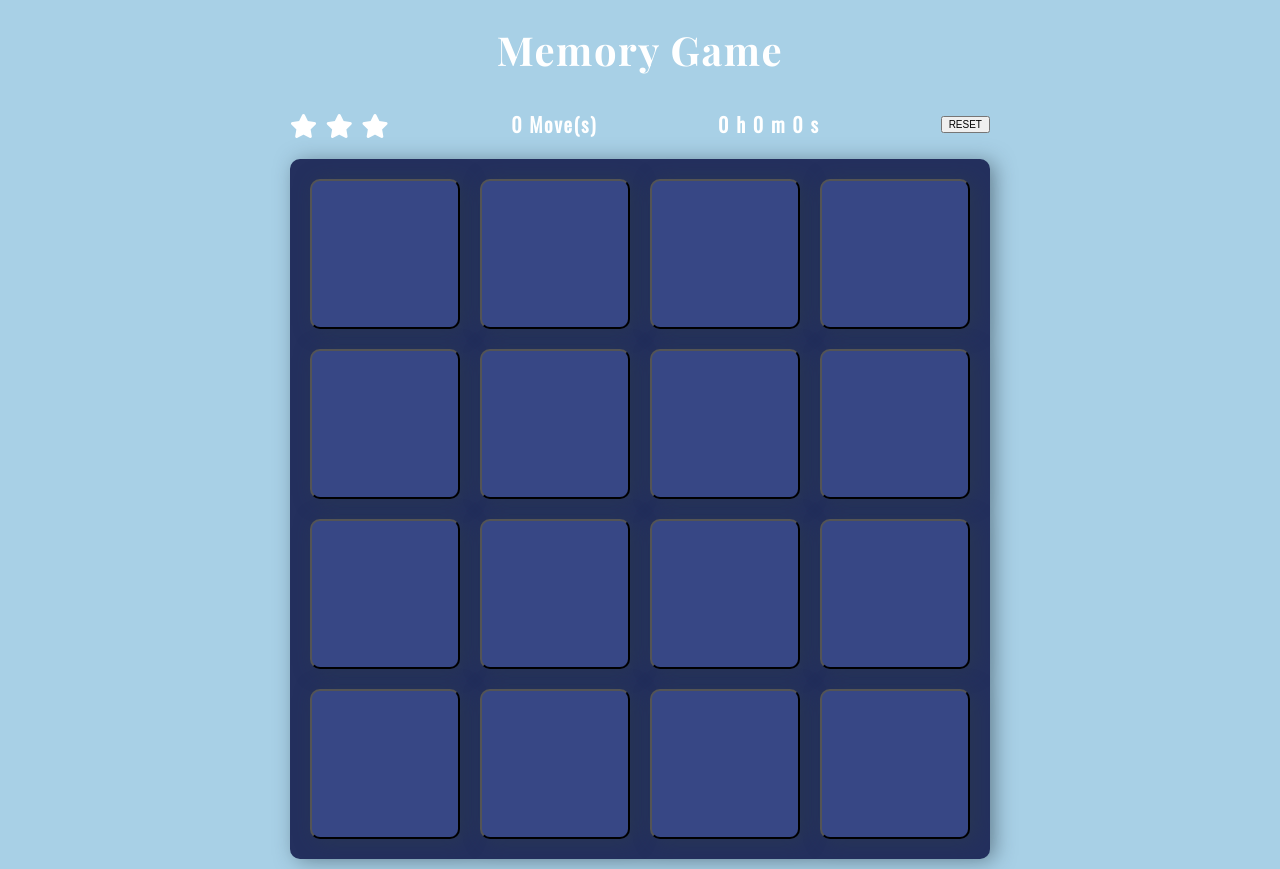
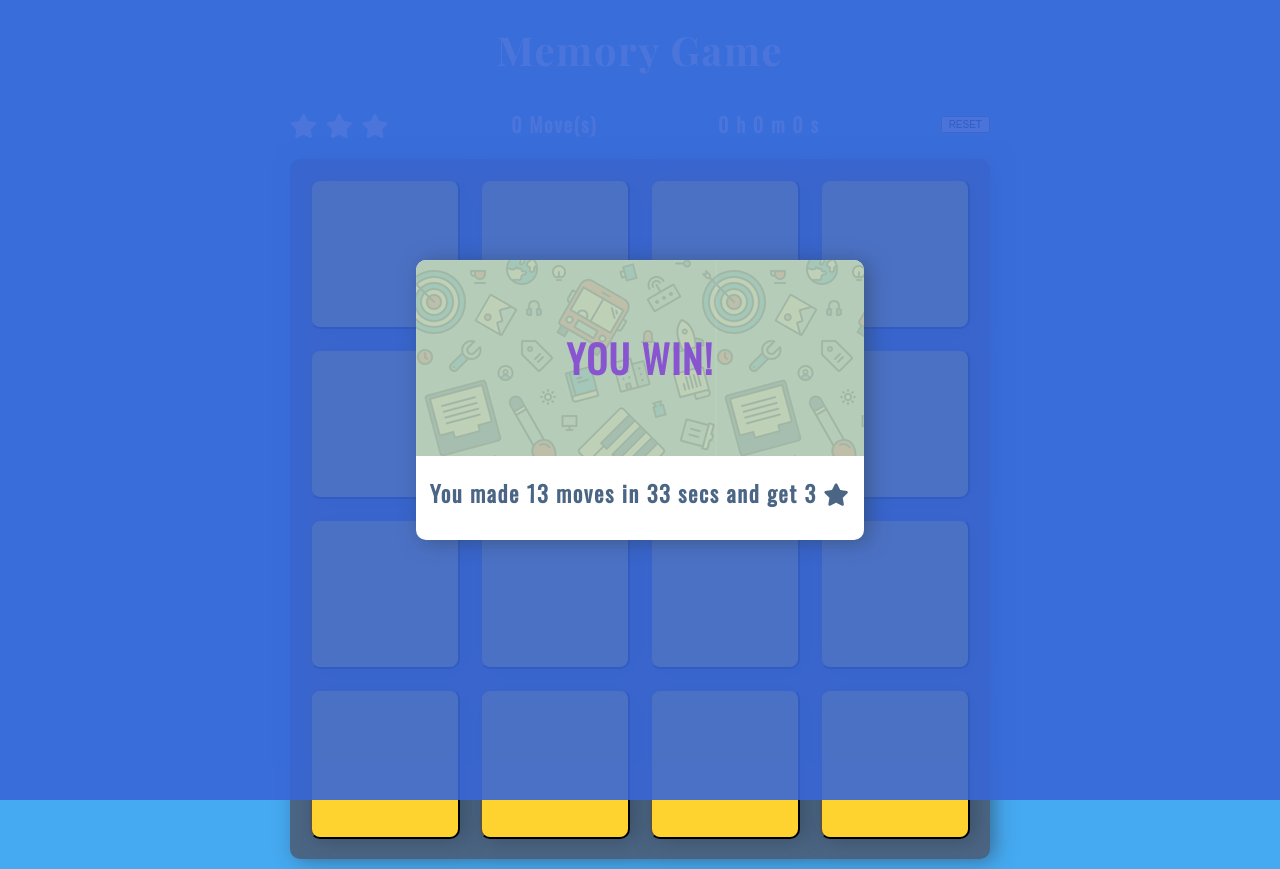
Before and after one commit to Jabarlew/udacity-memory-game-project, a website built with webpack: page docroot/index.html in a window 1280 px wide. Built offline with nearby package versions, Linux system fonts and the light colour scheme.

Commit message:
pop up done need to js

```diff
--- a/docroot/css/styles.css
+++ b/docroot/css/styles.css
@@ -1,5 +1,5 @@
 body {
-  background-color: #a8d0e6;
+  background-color: #45aaf2;
   width: 100%;
   display:flex;
   align-items: center;
@@ -37,7 +37,7 @@ body {
 
 .board {
   max-width: 680px;
-  background-color: #24305e;
+  background-color: #4b6584;
   display: flex;
   flex-wrap: wrap;
   justify-content: center;
@@ -51,7 +51,7 @@ body {
   width: 150px;
   height: 150px;
   margin: 10px;
-  background-color: #374785;
+  background-color: #fed330;
   cursor: pointer;
   border-radius: 10px;
   display: flex;
@@ -89,7 +89,7 @@ img {
 }
 
 .wrong-card .item {
-  background-color: #f76c6c;
+  background-color: #eb3b5a;
 }
 
 .matched {
@@ -97,7 +97,7 @@ img {
 }
 
 .matched .item {
-  background-color: #f8e9a1;
+  background-color: #20bf6b;
 }
 
 li {
@@ -131,3 +131,54 @@ li {
     transform: rotate(360deg);
   }
 }
+
+.win .screen {
+  position: fixed;
+  top: 50%;
+  left: 50%;
+  transform: translate(-50%, -50%);
+  height: 100%;
+  width: 100%;
+  background-color: rgba(56, 103, 214, .9);
+}
+
+.win .screen .message {
+  position: fixed;
+  top: 50%;
+  left: 50%;
+  transform: translate(-50%, -50%);
+  height: 35%;
+  width: 35%;
+  background-color: white;
+  border-radius: 10px;
+  box-shadow: 5px 2px 20px 0 rgba(46, 61, 73, 0.5);
+  text-align: center;
+  font-size: .7rem;
+  font-family: "Oswald", sans-serif;
+}
+
+.message-text {
+  margin-top: 1.5rem;
+  color: #4b6584;
+}
+
+.win .image {
+  background-image: url("/img/flat-green.png");
+  background-repeat: repeat;
+  top: 0;
+  left: 0;
+  height: 70%;
+  width: 100%;
+  border-top-left-radius: 10px;
+  border-top-right-radius: 10px;
+  display: flex;
+  flex-direction: column;
+  justify-content: center;
+  align-items: center;
+  color: #8854d0;
+  font-size: 1.2rem;
+}
+
+/* .hide {
+  display: none;
+} */
--- a/docroot/index.html
+++ b/docroot/index.html
@@ -16,11 +16,19 @@
   <title>Memory Game</title>
 </head>
 
-<body>
+<body class="win">
   <header>
     <h1 class="game-name">
       Memory Game
     </h1>
+    <div class="screen hide">
+      <div class="message">
+        <div class="image">
+          <h1>YOU WIN!</h1>
+        </div>
+        <h1 class="message-text">You made 13 moves in 33 secs and get 3 <span><i class=" grade-star-three fas fa-star"></i></span></h1>
+      </div>
+    </div>
   </header>
   <main>
     <div class="flex-container">
```
Also changed, not shown: docroot/img/flat-green.png (added).
